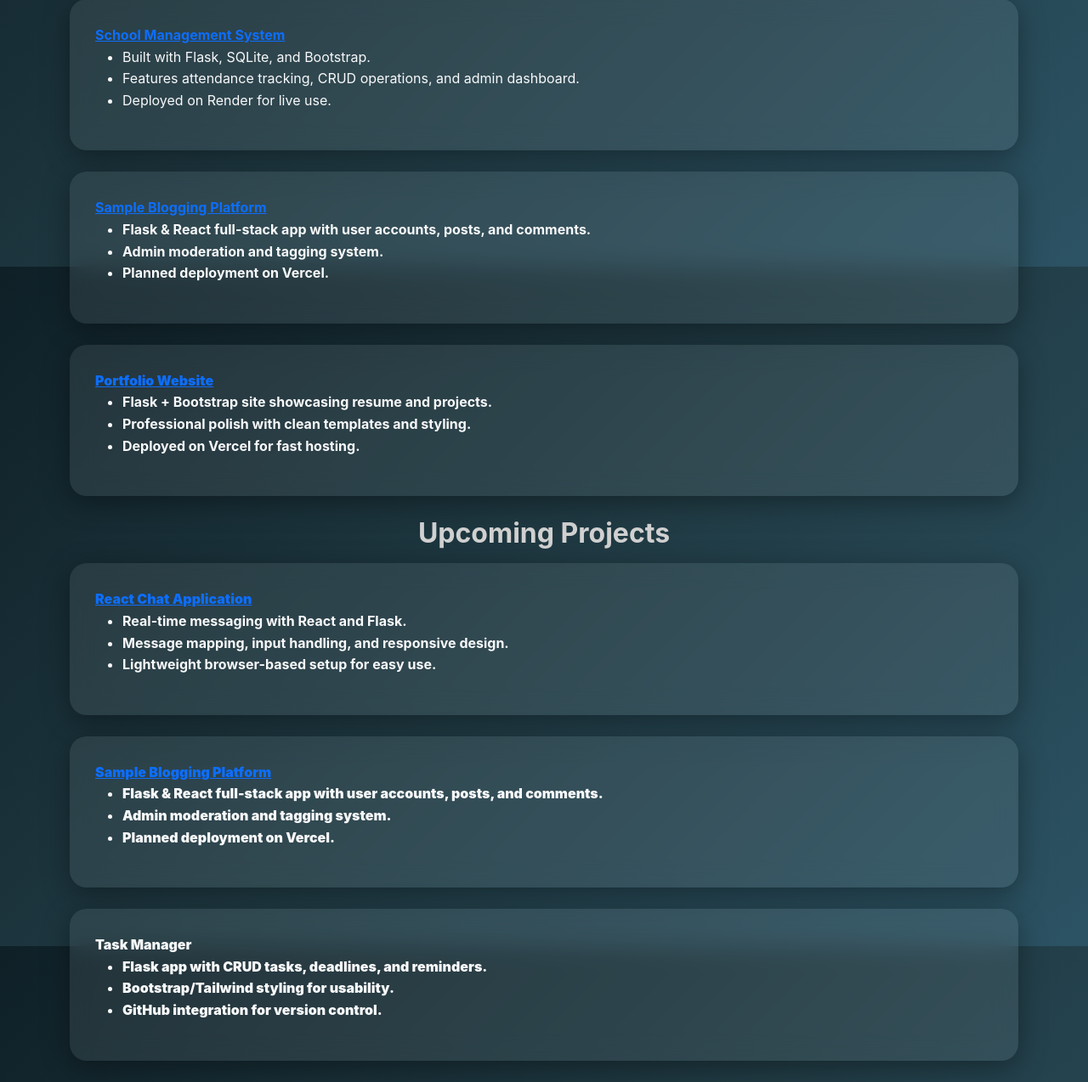
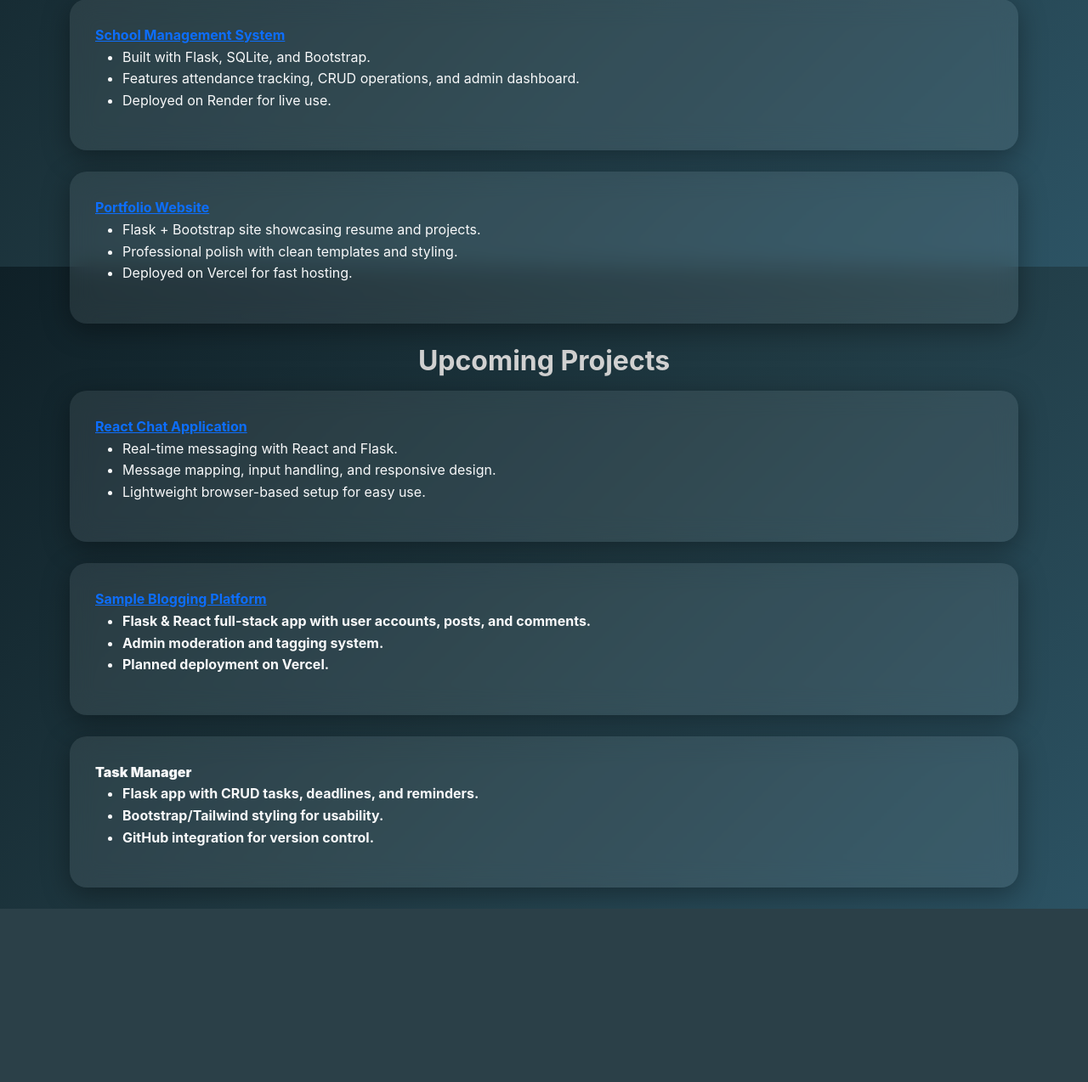
Before and after one commit to KarisaT/Portfolio, a Flask app: page /projects in a window 1280 px wide. Shown: the part 486-1760 px from the top of the page at 85% size. After the commit the page ends 1556 px from the top, so only its background shows below. Run offline with Flask 3, Linux system fonts and the light colour scheme.

Commit message:
projects

```diff
--- a/templates/projects.html
+++ b/templates/projects.html
@@ -128,18 +128,6 @@
         <li>Deployed on Render for live use.</li>
       </ul>
     </div>
-    <div class="project-card">
-      <strong><a href="<strong>
-        <a href="https://blogapp-samp.vercel.app" target="_blank">
-          Sample Blogging Platform
-</a>
-      <ul>
-        <li>Flask & React full-stack app with user accounts, posts, and comments.</li>
-        <li>Admin moderation and tagging system.</li>
-        <li>Planned deployment on Vercel.</li>
-      </ul>
-    </div>
-
 
     <div class="project-card">
       <strong>
@@ -153,7 +141,6 @@
         <li>Deployed on Vercel for fast hosting.</li>
       </ul>
     </div>
-
     <!-- Upcoming Projects Section -->
     <h2 class="fw-bold mb-3 text-center">Upcoming Projects</h2>
 <div class="project-card">
```
